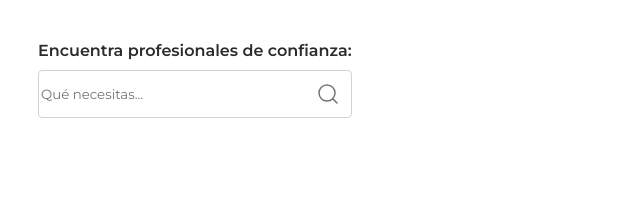
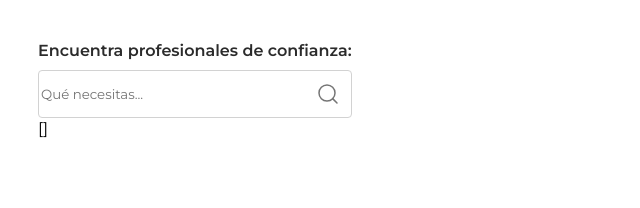
Before and after one commit to carolbarce/autocomplete, a React (Create React App) app: page / in a window 1280 px wide. Shown: the top 208 px of the page, without its empty margins (0-640 px from the left). Built offline with nearby package versions, Linux system fonts and the light colour scheme.

Commit message:
Show simple list result

```diff
--- a/src/core/services/GetProfessionalListService.ts
+++ b/src/core/services/GetProfessionalListService.ts
@@ -1,3 +1,3 @@
 import { ProfessionalRepository } from '../repositories/ProfessionalRepository'
 
-export const getProfessionalListService = (searchTerm: string) => ProfessionalRepository.findProfessionalList(searchTerm);
+export const getProfessionalListService = async (searchTerm: string) => await ProfessionalRepository.findProfessionalList(searchTerm);
--- a/src/view/Autocomplete/Autocomplete.tsx
+++ b/src/view/Autocomplete/Autocomplete.tsx
@@ -4,18 +4,25 @@ import { Input } from '../../components/Input/Input'
 import { getProfessionalListService } from '../../core/services/GetProfessionalListService'
 
 export const Autocomplete = () => {
-  const getProfessionalsList = (searchTerm: string) => {
-    console.log('called from input');
+  const [professionalList, setProfessionalList] = useState<string[]>([])
 
-    if (!searchTerm || searchTerm === '') return []
+  const getProfessionalsList = async (searchTerm: string) => {
+    if (!searchTerm || searchTerm === '') setProfessionalList([])
 
-    getProfessionalListService(searchTerm);
+    const professionals = await getProfessionalListService(searchTerm);
+    setProfessionalList(professionals)
   }
 
   return (
-    <Wrapper>
-      <Label> Encuentra profesionales de confianza: </Label>
-      <Input searchProfessionals={getProfessionalsList}/>
-    </Wrapper>
+    <>
+      <Wrapper>
+        <Label> Encuentra profesionales de confianza: </Label>
+        <Input searchProfessionals={getProfessionalsList}/>
+
+      </Wrapper>
+      <div>
+      {JSON.stringify( professionalList )}
+      </div>
+    </>
   );
 }
```
